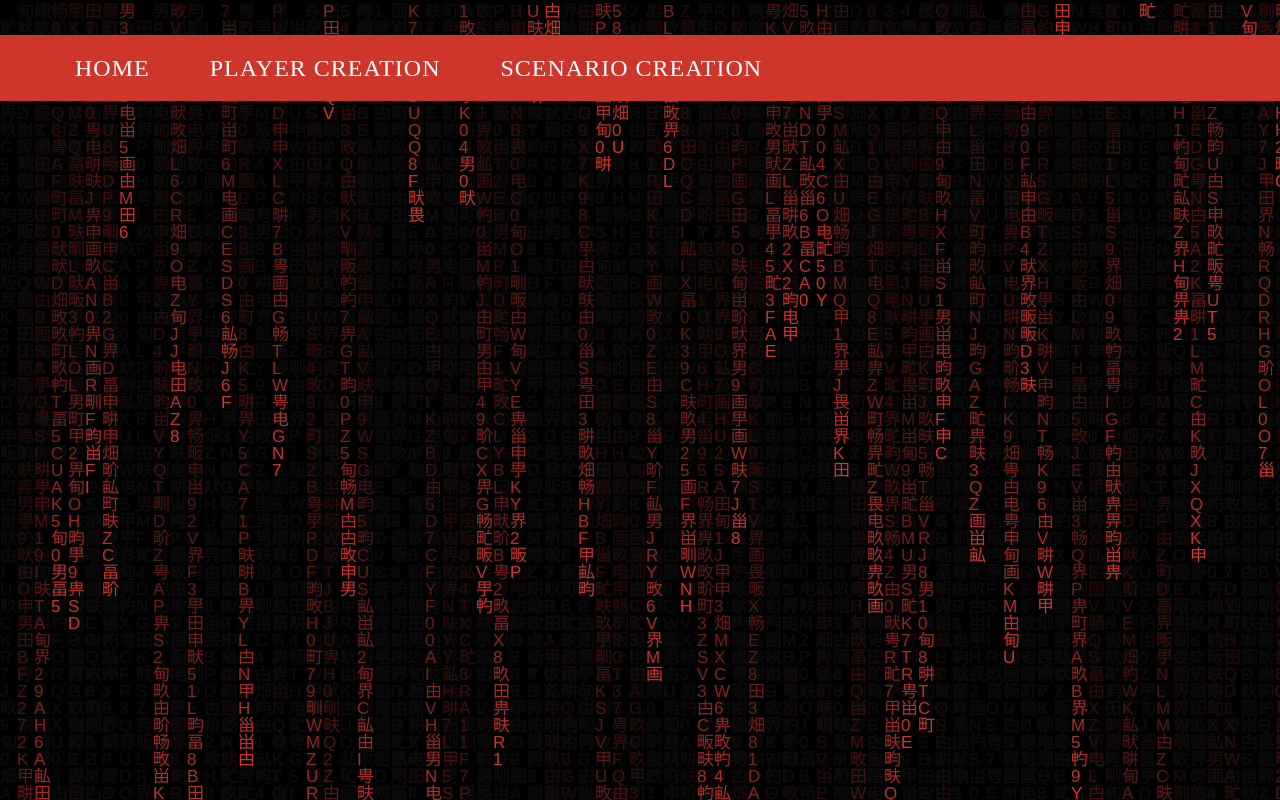
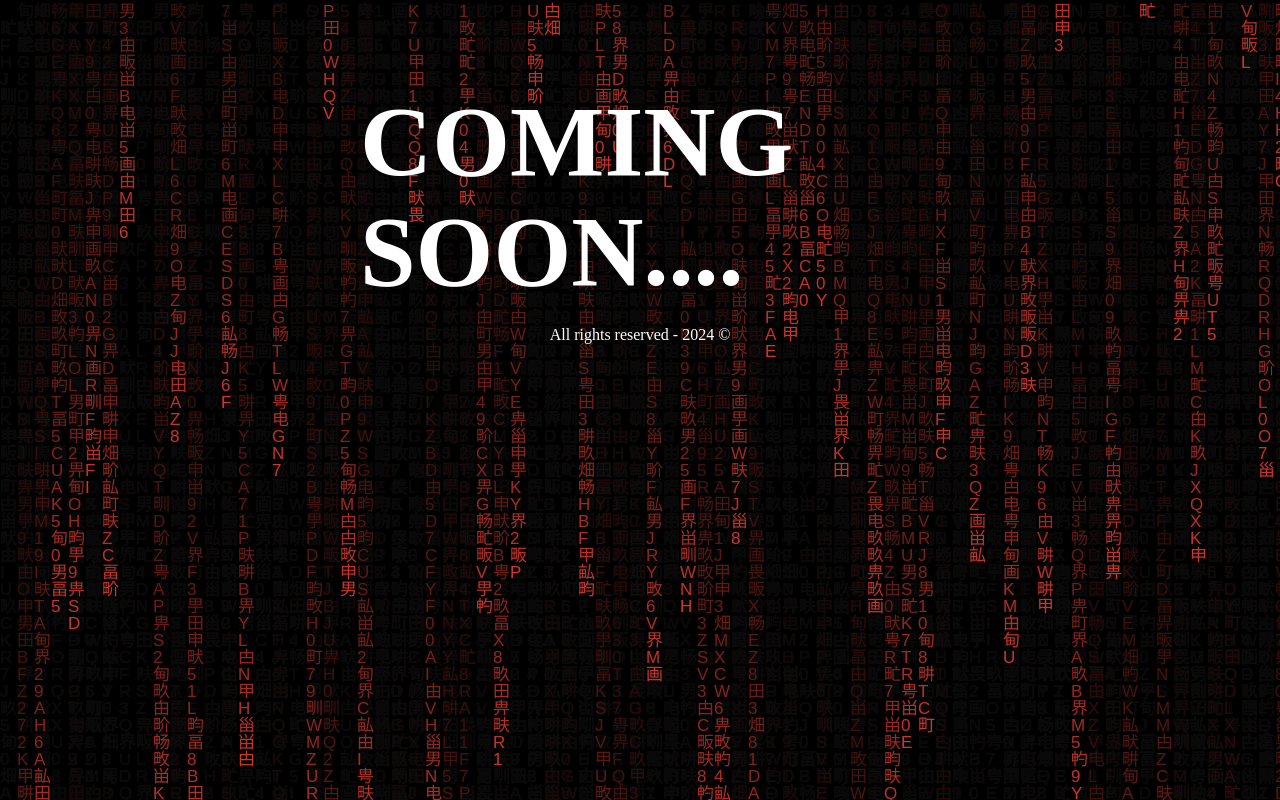
Before and after one commit to timothee-durand/iim-architecture-logicielle, a React (Vite) app in the folder front/: page /start in a window 1280 px wide. Built offline with nearby package versions, Linux system fonts and the light colour scheme.

Commit message:
comingsoon

```diff
--- a/front/src/App.css
+++ b/front/src/App.css
@@ -39,6 +39,23 @@ nav ul li a {
   width: 100%;
   height: 100%;
   background: #000;
+}
+
+.comingsoon_container{
+  color: white;
+}
+
+.comingsoon_container h1{
+  text-transform: uppercase;
+  font-family: 'Bebas Neue';
+  margin-bottom: 0;
+  font-size: 100px;
+}
+
+.comingsoon_container p {
+  font-family: 'Bebas Neue';
+  margin-bottom: 0;
+  text-align: center;
 }
 
 .box {
--- /dev/null
+++ b/front/src/pages/Comingsoon.tsx
@@ -0,0 +1,14 @@
+// comingsoon.tsx
+import React from 'react';
+
+const Comingsoon: React.FC = () => {
+  return (
+    <div className="comingsoon_container" style={{ padding: '20px', maxWidth: '600px', margin: '0 auto' }}>
+      <h1>Coming soon....</h1>
+      <p>All rights reserved - 2024 ©</p>
+
+    </div>
+  );
+};
+
+export default Comingsoon;
--- a/front/src/pages/Home.tsx
+++ b/front/src/pages/Home.tsx
@@ -21,7 +21,7 @@ const Home: React.FC = () => {
               <p>Create your scenario using AI, based on the AFP dispatch</p>
             </div>
           </Link>
-          <Link to="/" className='cards card3'>
+          <Link to="/start" className='cards card3'>
             <div className='cardcontainercontent'>
               <img src={RightArrow} alt="Start the game" />
               <h3 className='cardstitle'>start the game</h3>
--- a/front/src/routes/AppRouter.tsx
+++ b/front/src/routes/AppRouter.tsx
@@ -5,18 +5,21 @@ import Home from '../pages/Home';
 import Menu from '../components/menu/Menu';
 import ScenarioSelection from '../pages/Scenarioselection';
 import PlayerSelection from '../pages/PlayerSelection';
+import Comingsoon from '../pages/Comingsoon';
 
 const AppContent: React.FC = () => {
   const location = useLocation(); // Obtenez le chemin actuel
 
   return (
     <>
-      {location.pathname !== "/" && <Menu />}
+      {!['/', '/start'].includes(location.pathname) && <Menu />}
+
       {/* Non affichage du menu dans l'accueil */}
       <Routes>
         <Route path="/" element={<Home />} />
         <Route path="/scenario" element={<ScenarioSelection />} />
         <Route path="/player" element={<PlayerSelection />} />
+        <Route path="/start" element={<Comingsoon />} />
       </Routes>
     </>
   );
```
